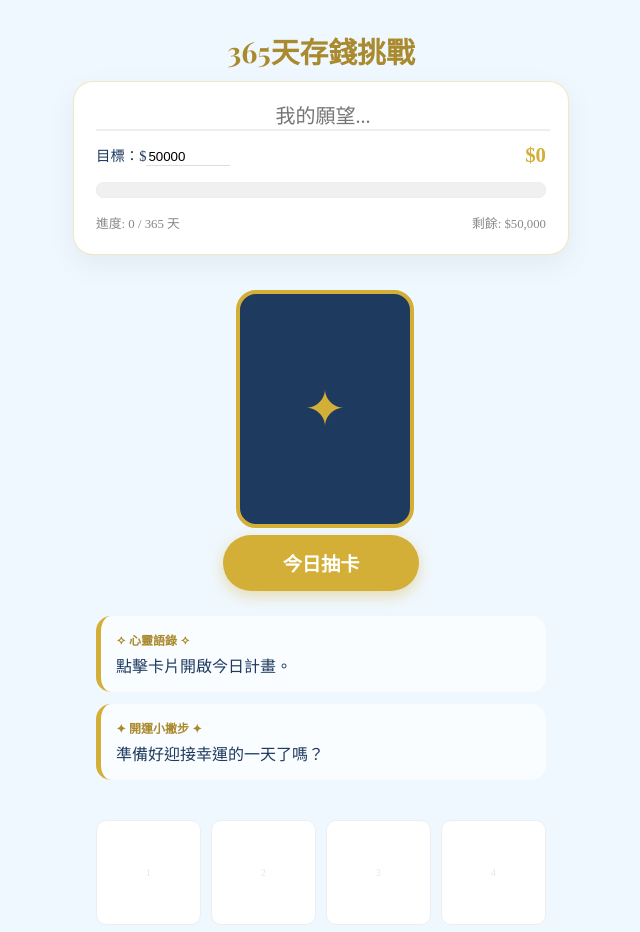
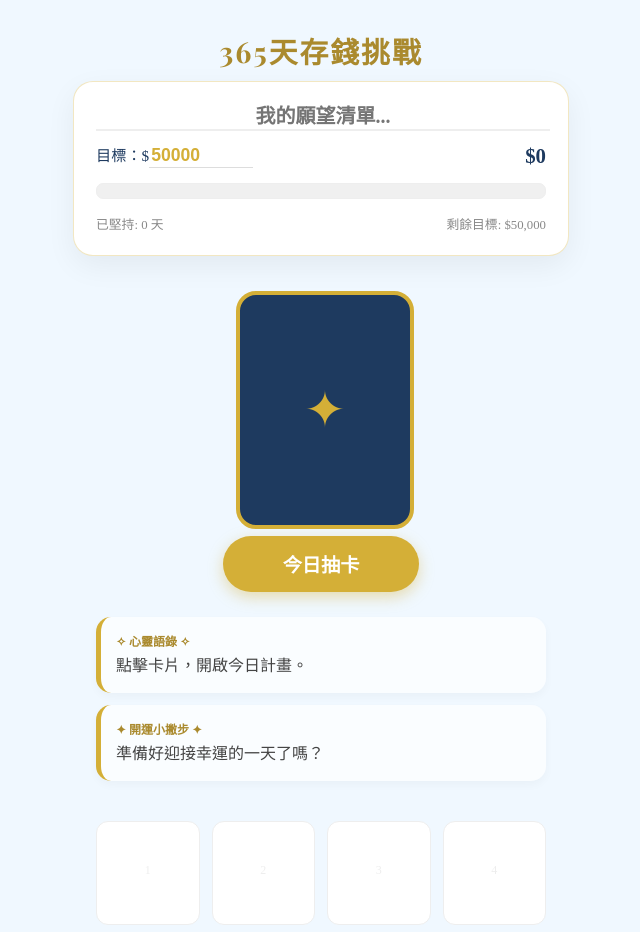
Before and after one commit to kus080600-del/index.html, a plain HTML site: page index.html in a window 1280 px wide. Shown: the top 932 px of the page, without its empty margins (319-959 px from the left). Drawn offline with nearby package versions, Linux system fonts and the light colour scheme.

Commit message:
更新 index.html

```diff
--- a/index.html
+++ b/index.html
@@ -28,7 +28,7 @@
         }
 
         header { padding: 30px 0 10px; text-align: center; }
-        h1 { font-family: 'Playfair Display', serif; color: var(--dark-gold); margin: 0; font-size: 1.8rem; }
+        h1 { font-family: 'Playfair Display', serif; color: var(--dark-gold); margin: 0; font-size: 1.8rem; letter-spacing: 2px; }
 
         .wish-card {
             width: 88%; max-width: 450px;
@@ -41,7 +41,7 @@
         .wish-input {
             width: 100%; border: none; border-bottom: 2px solid #eee;
             font-size: 1.25rem; margin-bottom: 12px; outline: none;
-            background: transparent; text-align: center; font-family: inherit;
+            background: transparent; text-align: center; font-family: inherit; color: var(--deep-blue); font-weight: bold;
         }
 
         .progress-bar-container {
@@ -59,6 +59,7 @@
         .card {
             width: 100%; height: 100%; position: relative;
             transform-style: preserve-3d; transition: transform 0.6s cubic-bezier(0.4, 0, 0.2, 1);
+            cursor: pointer;
         }
         .card.is-flipped { transform: rotateY(180deg); }
         .card-face {
@@ -77,43 +78,31 @@
             margin-bottom: 25px; cursor: pointer;
         }
 
+        /* 雙文案區 */
         .combo-box { width: 88%; max-width: 450px; display: flex; flex-direction: column; gap: 12px; margin-bottom: 30px; }
         .text-tile {
             background: rgba(255,255,255,0.7); padding: 15px; border-radius: 15px;
-            border-left: 5px solid var(--gold);
+            border-left: 5px solid var(--gold); box-shadow: 0 4px 10px rgba(0,0,0,0.03);
         }
         .tile-label { font-size: 0.75rem; color: var(--dark-gold); font-weight: bold; margin-bottom: 4px; }
+        .tile-content { font-size: 1rem; line-height: 1.5; color: #444; }
 
-        /* 格子紀錄區：強制顯示 */
         .history-grid {
-            display: grid;
-            grid-template-columns: repeat(4, 1fr);
-            gap: 10px;
-            width: 90%;
-            max-width: 450px;
-            min-height: 200px; /* 確保至少有高度 */
-            padding: 10px;
+            display: grid; grid-template-columns: repeat(4, 1fr);
+            gap: 12px; width: 92%; max-width: 450px; padding: 10px;
         }
         .grid-item {
-            aspect-ratio: 1/1;
-            background: #fff;
-            border-radius: 10px;
-            display: flex;
-            flex-direction: column;
-            justify-content: center;
-            align-items: center;
-            font-size: 0.8rem;
-            color: #ccc;
-            border: 1px solid #eee;
+            aspect-ratio: 1/1; background: #fff; border-radius: 12px;
+            display: flex; flex-direction: column; justify-content: center; align-items: center;
+            font-size: 1rem; color: #ddd; border: 1px solid #eee;
         }
         .grid-item.filled {
             background: linear-gradient(135deg, #fffcf0 0%, #fff3cc 100%);
-            border-color: var(--gold);
-            color: var(--dark-gold);
-            font-weight: bold;
+            border-color: var(--gold); color: var(--dark-gold); font-weight: bold;
         }
+        .grid-item .day-num { font-size: 0.75rem; opacity: 0.5; margin-bottom: 4px; }
 
-        .reset-btn { background: none; border: 1px solid #ccc; color: #bbb; padding: 10px 25px; border-radius: 25px; margin-top: 50px; cursor: pointer; }
+        .reset-btn { background: none; border: 1px solid #ccc; color: #bbb; padding: 10px 25px; border-radius: 25px; margin-top: 60px; cursor: pointer; }
     </style>
 </head>
 <body>
@@ -121,15 +110,15 @@
 <header><h1>365天存錢挑戰</h1></header>
 
 <div class="wish-card">
-    <input type="text" id="wish-title" class="wish-input" placeholder="我的願望..." onchange="saveData()">
+    <input type="text" id="wish-title" class="wish-input" placeholder="我的願望清單..." onchange="saveData()">
     <div style="display: flex; justify-content: space-between; align-items: center;">
-        <span style="font-size: 0.9rem;">目標：$<input type="number" id="wish-target" style="width: 80px; border:none; border-bottom:1px solid #ddd; outline:none;" placeholder="50000" onchange="saveData()"></span>
-        <span id="stat-total" style="font-weight: bold; color: var(--gold); font-size: 1.3rem;">$0</span>
+        <span style="font-size: 0.95rem;">目標：$<input type="number" id="wish-target" style="width: 100px; border:none; border-bottom:1px solid #ddd; outline:none; background:transparent; font-size:1.1rem; color:var(--gold); font-weight:bold;" placeholder="50000" onchange="saveData()"></span>
+        <span id="stat-total" style="font-weight: bold; color: var(--deep-blue); font-size: 1.3rem;">$0</span>
     </div>
     <div class="progress-bar-container"><div id="progress-fill"></div></div>
     <div style="display: flex; justify-content: space-between; font-size: 0.8rem; color: #888;">
-        <span id="stat-days">進度: 0 天</span>
-        <span id="stat-remain">剩餘: $0</span>
+        <span id="stat-days">已堅持: 0 天</span>
+        <span id="stat-remain">剩餘目標: $0</span>
     </div>
 </div>
 
@@ -137,7 +126,8 @@
     <div class="card" id="card">
         <div class="card-face card-front">✦</div>
         <div class="card-face card-back">
-            <div id="draw-result" style="font-size: 2.5rem; font-weight: bold; color: var(--dark-gold);">$0</div>
+            <span style="font-size: 0.8rem; color: #888;">獲得儲蓄金</span>
+            <div id="draw-result" style="font-size: 2.8rem; font-weight: bold; color: var(--dark-gold);">$0</div>
         </div>
     </div>
 </div>
@@ -147,11 +137,11 @@
 <div class="combo-box">
     <div class="text-tile">
         <div class="tile-label">✧ 心靈語錄 ✧</div>
-        <div id="wisdom-text">點擊卡片開啟今日計畫。</div>
+        <div class="tile-content" id="wisdom-text">點擊卡片，開啟今日計畫。</div>
     </div>
     <div class="text-tile">
         <div class="tile-label">✦ 開運小撇步 ✦</div>
-        <div id="tip-text">準備好迎接幸運的一天了嗎？</div>
+        <div class="tile-content" id="tip-text">準備好迎接幸運的一天了嗎？</div>
     </div>
 </div>
 
@@ -161,35 +151,52 @@
 
 <script>
     const contentLib = {
-        quotes: ["積少成多，財富是時間開出的花朵。", "今天的自律，是為了明天能擁有更多選擇的自由。", "理財不在於致富，而在於能不為金錢委屈生活。", "每一份投入，都是對理想生活的一張選票。", "不要小看銅板的力量，海洋也是由無數水滴匯成的。"],
-        tips: ["整理錢包，讓鈔票同向整齊排列，財氣更順。", "今天適合穿戴金色元素，能提升財運能量。", "保持錢包內乾淨，不放超過一週的收據與發票。", "擦亮常穿的鞋子，好運是從腳底開始的。", "睡前對今天存下的金額說聲謝謝，感恩能吸引更多財富。"]
+        quotes: ["積少成多，財富是時間開出的花朵。", "今天的自律，是為了明天能擁有更多選擇的自由。", "理財不在於致富，而在於能不為金錢委屈生活。", "每一份投入，都是對理想生活的一張選票。", "慢即是快，持之以恆的儲蓄勝過短暫的投機。", "每一次存下小錢，都在厚實你面對未來的底氣。", "不要小看銅板的力量，海洋也是由無數水滴匯成的。", "今天的儲蓄，是給未來的自己一份最體面的禮物。"],
+        tips: ["整理錢包，讓鈔票同向整齊排列，財氣更順。", "今天適合穿戴金色或黃色元素，能提升財運。", "試著在玄關放一盆綠色植物，為家裡招來生機。", "保持錢包內乾淨，不放超過一週的收據與發票。", "擦亮常穿的鞋子，好運是從乾淨的腳底開始的。", "晨起開窗五分鐘換氣，讓空間裡的財氣重新流動。", "睡前對今天存下的金額說聲謝謝，吸引更多財富。", "把常用錢包放在財位，不要隨意丟在地上。"]
     };
 
     let state = { wish: "", target: 50000, records: [] };
 
-    // 啟動初始化
-    window.onload = function() {
-        const saved = localStorage.getItem('savings_final_v7');
-        if (saved) {
-            state = JSON.parse(saved);
-        }
+    // 音效播放函數
+    function playMagicSound() {
+        try {
+            const AudioContext = window.AudioContext || window.webkitAudioContext;
+            const ctx = new AudioContext();
+            const osc = ctx.createOscillator();
+            const gain = ctx.createGain();
+
+            osc.type = 'triangle';
+            osc.frequency.setValueAtTime(523.25, ctx.currentTime); // C5
+            osc.frequency.exponentialRampToValueAtTime(1046.50, ctx.currentTime + 0.4); // C6
+
+            gain.gain.setValueAtTime(0.15, ctx.currentTime);
+            gain.gain.exponentialRampToValueAtTime(0.01, ctx.currentTime + 0.4);
+
+            osc.connect(gain);
+            gain.connect(ctx.destination);
+
+            osc.start();
+            osc.stop(ctx.currentTime + 0.4);
+        } catch(e) { console.log("Audio not supported"); }
+    }
+
+    function init() {
+        const saved = localStorage.getItem('savings_v_final_plus');
+        if (saved) state = JSON.parse(saved);
         document.getElementById('wish-title').value = state.wish || "";
         document.getElementById('wish-target').value = state.target || 50000;
-
-        renderGrid(); // 確保一進來就畫格子
+        renderGrid();
         updateUI();
-    };
+    }
 
     function renderGrid() {
         const grid = document.getElementById('history-grid');
-        if (!grid) return;
-
         let html = '';
         for (let i = 1; i <= 365; i++) {
             const amount = state.records[i-1];
             const filledClass = amount ? ' filled' : '';
             html += `<div class="grid-item${filledClass}" id="day-${i}">
-                        <div style="font-size:0.6rem; opacity:0.5;">${i}</div>
+                        <div class="day-num">${i}</div>
                         <div>${amount ? '$'+amount : ''}</div>
                      </div>`;
         }
@@ -199,8 +206,8 @@
     function updateUI() {
         const total = state.records.reduce((a, b) => a + Number(b), 0);
         document.getElementById('stat-total').innerText = '$' + total.toLocaleString();
-        document.getElementById('stat-remain').innerText = '剩餘: $' + Math.max(0, state.target - total).toLocaleString();
-        document.getElementById('stat-days').innerText = `進度: ${state.records.length} / 365 天`;
+        document.getElementById('stat-remain').innerText = '剩餘目標: $' + Math.max(0, state.target - total).toLocaleString();
+        document.getElementById('stat-days').innerText = `已堅持: ${state.records.length} 天`;
         const progress = state.target > 0 ? (total / state.target) * 100 : 0;
         document.getElementById('progress-fill').style.width = Math.min(100, progress) + '%';
     }
@@ -212,6 +219,9 @@
             return;
         }
 
+        // 播放音效
+        playMagicSound();
+
         const amount = Math.floor(Math.random() * (300 - 50 + 1)) + 50;
         document.getElementById('draw-result').innerText = '$' + amount;
 
@@ -219,7 +229,7 @@
         document.getElementById('tip-text').innerText = contentLib.tips[Math.floor(Math.random() * contentLib.tips.length)];
 
         card.classList.add('is-flipped');
-        confetti({ particleCount: 100, spread: 70, origin: { y: 0.8 } });
+        confetti({ particleCount: 120, spread: 80, origin: { y: 0.75 }, colors: ['#D4AF37', '#F0F8FF', '#1E3A5F'] });
 
         state.records.push(amount);
         saveData();
@@ -236,15 +246,17 @@
     function saveData() {
         state.wish = document.getElementById('wish-title').value;
         state.target = parseInt(document.getElementById('wish-target').value) || 0;
-        localStorage.setItem('savings_final_v7', JSON.stringify(state));
+        localStorage.setItem('savings_v_final_plus', JSON.stringify(state));
     }
 
     function resetAll() {
         if (confirm("確定要重置挑戰嗎？")) {
-            localStorage.removeItem('savings_final_v7');
+            localStorage.removeItem('savings_v_final_plus');
             location.reload();
         }
     }
+
+    window.onload = init;
 </script>
 </body>
 </html>
```
